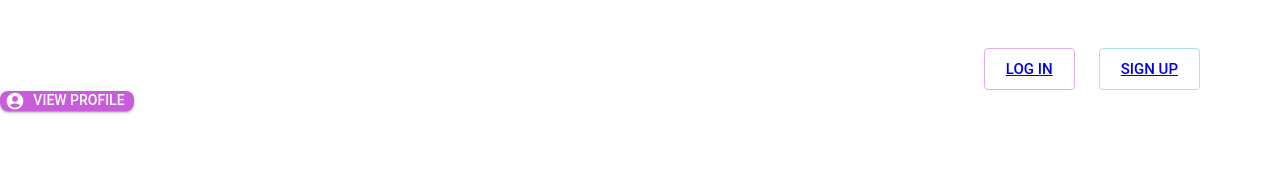
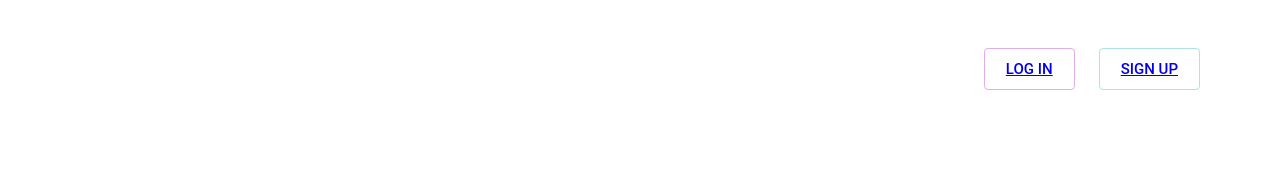
Before and after one commit to rpp31-boc-lachesis/neighbr, a React (Create React App) app in the folder client/: page / in a window 1280 px wide. Shown: the top 180 px of the page. Built offline with nearby package versions, Linux system fonts and the light colour scheme; the HTML template or start-up script is replaced by a standard one.

Commit message:
Removed ProfilePopover from App.jsx for testing.

```diff
--- a/client/src/App.jsx
+++ b/client/src/App.jsx
@@ -57,7 +57,6 @@ class App extends React.Component {
             <Route path="*" element={<Error />} />
           </Routes>
         </Router>
-        <ProfilePopup />
       </ThemeProvider>
     );
   }
```
